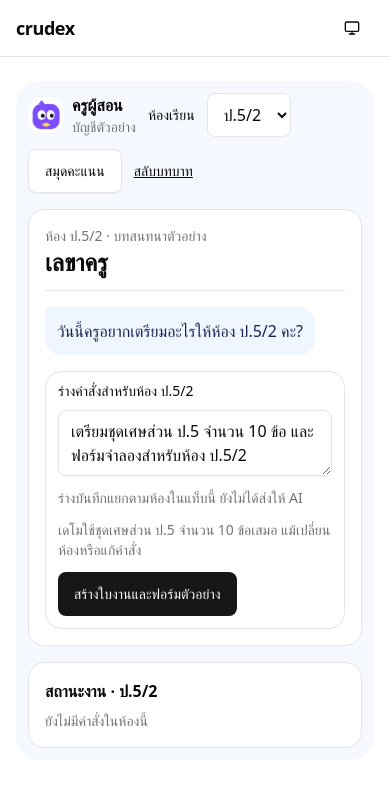
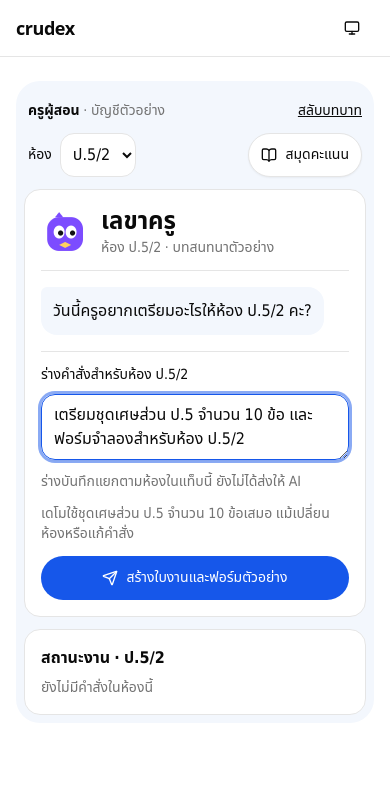
Before and after one commit to Chokchai-Fa/crudex, a React (Vite) app in the folder apps/web/: page /teacher in a window 390 px wide. Both pictures are taken after a click on the button "ใช้คำสั่งตัวอย่าง". Shown: the top 786 px of the page. Built offline with nearby package versions, Linux system fonts and the light colour scheme.

Commit message:
feat: clarify teacher chat replies and mobile composing

```diff
--- a/apps/web/src/features/workspace/form-card.tsx
+++ b/apps/web/src/features/workspace/form-card.tsx
@@ -19,13 +19,14 @@ export function FormCard({ room }: { room: string }) {
   }
 
   return (
-    <article className="min-w-0 space-y-3 rounded-lg border p-4">
+    <article className="min-w-0 space-y-3 rounded-2xl border p-4">
       <h2 className="font-semibold">ฟอร์มจำลอง · {room}</h2>
       <p className="text-sm">บวกและลบเศษส่วน · 10 ข้อ</p>
       {failed ? (
         <>
           <p role="status">จำลองการเตรียมฟอร์มไม่สำเร็จ</p>
           <Button
+            variant="outline"
             onClick={() => {
               setFailed(false);
               setMessage('ฟอร์มจำลองพร้อมแล้ว');
@@ -37,7 +38,7 @@ export function FormCard({ room }: { room: string }) {
       ) : (
         <>
           <div className="flex flex-wrap gap-2">
-            <Button asChild>
+            <Button asChild variant="outline">
               <a href={url} target="_blank" rel="noreferrer">
                 เปิดฟอร์ม
               </a>
--- a/apps/web/src/features/workspace/teacher-workspace.tsx
+++ b/apps/web/src/features/workspace/teacher-workspace.tsx
@@ -1,5 +1,6 @@
 import { Link } from '@tanstack/react-router';
-import { useState } from 'react';
+import { useRef, useState } from 'react';
+import { BookOpen, Send } from 'lucide-react';
 import { Button } from '@/components/ui/button';
 import { Label } from '@/components/ui/label';
 import { Textarea } from '@/components/ui/textarea';
@@ -19,6 +20,7 @@ export function TeacherWorkspace() {
   });
   const [draft, setDraft] = useState(() => sessionStorage.getItem(draftKey(room)) ?? '');
 
+  const draftInput = useRef<HTMLTextAreaElement>(null);
   const [pending, setPending] = useState<Record<string, boolean>>({});
   const [previewRoom, setPreviewRoom] = useState('');
   const worksheetKey = (name: string) => 'crudex.demo.worksheet.' + name;
@@ -48,56 +50,91 @@ export function TeacherWorkspace() {
   }
 
   return (
-    <section className="grid items-start gap-4 rounded-3xl bg-blue-50/60 p-3 dark:bg-slate-900 sm:p-5 lg:grid-cols-[10rem_minmax(0,1fr)_11rem] print:block print:bg-white print:p-0">
+    <section className="teacher-chat grid items-start gap-3 rounded-3xl bg-muted p-2 sm:gap-4 sm:p-5 lg:grid-cols-[10rem_minmax(0,1fr)_11rem] print:block print:bg-white print:p-0">
       <nav
         aria-label="พื้นที่ครู"
-        className="flex flex-wrap items-center gap-3 lg:flex-col lg:items-stretch print:hidden"
+        className="grid grid-cols-[1fr_auto] items-center gap-x-2 px-1 lg:flex lg:flex-col lg:items-stretch lg:gap-3 print:hidden"
       >
-        <div className="flex items-center gap-2">
-          <img src="/roles/teacher.png" alt="" width="36" height="36" className="rounded-xl" />
-          <div>
-            <p className="font-bold">ครูผู้สอน</p>
-            <p className="text-muted-foreground text-sm">บัญชีตัวอย่าง</p>
-          </div>
-        </div>
-        <Label htmlFor="room">ห้องเรียน</Label>
+        <p className="text-sm font-semibold">
+          ครูผู้สอน <span className="text-muted-foreground font-normal">· บัญชีตัวอย่าง</span>
+        </p>
+        <Link
+          to="/"
+          className="inline-flex min-h-11 items-center justify-end text-sm underline lg:order-last lg:justify-start"
+        >
+          สลับบทบาท
+        </Link>
+        <div className="flex items-center gap-2 lg:flex-col lg:items-stretch">
+          <Label htmlFor="room">ห้อง</Label>
           <select
             id="room"
             value={room}
             onChange={(event) => switchRoom(event.target.value)}
-          className="bg-background h-11 rounded-md border px-3"
+            className="bg-background h-11 rounded-xl border px-2"
           >
             {rooms.map((name) => (
               <option key={name}>{name}</option>
             ))}
           </select>
+        </div>
         <Button asChild variant="outline">
           <Link to="/gradebook" search={{ room }}>
+            <BookOpen aria-hidden="true" />
             สมุดคะแนน
           </Link>
         </Button>
-        <Link to="/" className="inline-flex min-h-11 items-center text-sm underline">
-          สลับบทบาท
-        </Link>
       </nav>
       <div className="min-w-0 space-y-4 rounded-2xl border bg-card p-4 sm:p-5 print:border-0 print:p-0">
-        <header className="border-b pb-3">
+        <header className="flex items-center gap-3 border-b pb-3">
+          <img
+            src="/roles/teacher.png"
+            alt=""
+            width="48"
+            height="48"
+            className="size-12 rounded-full object-cover"
+          />
+          <div>
+            <h1 className="text-2xl font-semibold">เลขาครู</h1>
             <p className="text-sm text-muted-foreground">ห้อง {room} · บทสนทนาตัวอย่าง</p>
-          <h1 className="text-2xl font-bold">เลขาครู</h1>
+          </div>
         </header>
         {!request && !pending[room] && (
-          <p className="w-fit rounded-2xl rounded-tl-sm bg-blue-50 p-3 text-blue-950">
+          <p className="w-fit rounded-2xl rounded-tl-sm bg-muted p-3">
             วันนี้ครูอยากเตรียมอะไรให้ห้อง {room} คะ?
           </p>
         )}
-        <div role="status">{pending[room] && 'กำลังเตรียมใบงานสำหรับ ' + room}</div>
+        <div role="status" className="empty:sr-only">
+          {pending[room] && 'กำลังเตรียมใบงานและฟอร์มตัวอย่างสำหรับ ' + room}
+        </div>
         {request && !pending[room] && (
           <div className="space-y-3">
-            <p className="ms-auto w-fit max-w-full break-words rounded-2xl rounded-tr-sm bg-blue-100 p-3 text-blue-950">
+            <p className="ms-auto w-fit max-w-full break-words rounded-2xl rounded-tr-sm bg-accent p-3 text-accent-foreground">
               คำสั่งล่าสุด · {request}
             </p>
-            <div className="grid gap-4 xl:grid-cols-2">
-              <article className="space-y-3 rounded-lg border p-4">
+            <div className="flex items-start gap-2">
+              <img
+                src="/roles/teacher.png"
+                alt=""
+                width="32"
+                height="32"
+                className="size-8 rounded-full object-cover"
+              />
+              <div className="min-w-0">
+                <p className="text-sm font-semibold">เลขาครู</p>
+                <p className="mt-1 rounded-2xl rounded-tl-sm bg-muted p-3">
+                  เตรียมชุดเศษส่วนให้ห้อง {room} แล้วค่ะ ตรวจใบงาน A4 และฟอร์มจำลองได้ด้านล่าง
+                </p>
+                <Button
+                  variant="link"
+                  className="lg:hidden"
+                  onClick={() => draftInput.current?.focus()}
+                >
+                  พิมพ์คำสั่งต่อ
+                </Button>
+              </div>
+            </div>
+            <div className="grid gap-3 xl:grid-cols-2">
+              <article className="space-y-3 rounded-2xl border p-4">
                 <h2 className="font-semibold">ใบงาน A4 · {room}</h2>
                 <p className="text-sm">บวกและลบเศษส่วน · 10 ข้อ</p>
                 <Button
@@ -113,12 +150,13 @@ export function TeacherWorkspace() {
             {previewRoom === room && <Worksheet room={room} />}
           </div>
         )}
-        <div className="space-y-3 rounded-2xl border p-3">
+        <div className="space-y-3 border-t pt-4">
           <Label htmlFor="draft">ร่างคำสั่งสำหรับห้อง {room}</Label>
           <Textarea
             id="draft"
+            ref={draftInput}
             rows={4}
-            className="md:text-base"
+            className="scroll-mt-20 rounded-xl text-base md:text-base"
             placeholder="อยากเตรียมอะไรให้ห้องนี้?"
             value={draft}
             onChange={(event) => edit(event.target.value)}
@@ -131,16 +169,23 @@ export function TeacherWorkspace() {
               <p className="text-muted-foreground text-sm">
                 เดโมใช้ชุดเศษส่วน ป.5 จำนวน 10 ข้อเสมอ แม้เปลี่ยนห้องหรือแก้คำสั่ง
               </p>
-              <Button disabled={!draft.trim() || pending[room]} onClick={prepareWorksheet}>
+              <Button
+                className="w-full sm:w-auto"
+                disabled={!draft.trim() || pending[room]}
+                onClick={prepareWorksheet}
+              >
+                <Send aria-hidden="true" />
                 สร้างใบงานและฟอร์มตัวอย่าง
               </Button>
             </>
           )}
           {!draft && (
             <Button
-              onClick={() =>
-                edit('เตรียมชุดเศษส่วน ป.5 จำนวน 10 ข้อ และฟอร์มจำลองสำหรับห้อง ' + room)
-              }
+              className="w-full sm:w-auto"
+              onClick={() => {
+                edit('เตรียมชุดเศษส่วน ป.5 จำนวน 10 ข้อ และฟอร์มจำลองสำหรับห้อง ' + room);
+                draftInput.current?.focus();
+              }}
             >
               ใช้คำสั่งตัวอย่าง
             </Button>
--- a/apps/web/src/features/workspace/worksheet.tsx
+++ b/apps/web/src/features/workspace/worksheet.tsx
@@ -26,7 +26,7 @@ export function Worksheet({ room }: { room: string }) {
           ))}
         </ol>
       </details>
-      <Button className="print:hidden" onClick={() => window.print()}>
+      <Button variant="outline" className="print:hidden" onClick={() => window.print()}>
         พิมพ์ใบงาน A4
       </Button>
     </article>
--- a/apps/web/src/styles/globals.css
+++ b/apps/web/src/styles/globals.css
@@ -115,3 +115,25 @@
     @apply bg-background text-foreground min-h-dvh font-sans antialiased;
   }
 }
+
+/* Paper 01 conversation colors, scoped to the teacher workspace. */
+.teacher-chat {
+  --primary: oklch(0.52 0.23 263);
+  --primary-foreground: white;
+  --ring: var(--primary);
+  --muted: oklch(0.975 0.009 255);
+  --accent: oklch(0.93 0.04 258);
+  --accent-foreground: oklch(0.31 0.09 260);
+  font-family: 'Inter Variable', 'Noto Sans Thai', Thonburi, Tahoma, sans-serif;
+}
+.dark .teacher-chat {
+  --primary: oklch(0.79 0.11 259);
+  --primary-foreground: oklch(0.2 0.05 259);
+  --muted: oklch(0.23 0.022 258);
+  --accent: oklch(0.32 0.065 258);
+  --accent-foreground: oklch(0.95 0.02 258);
+}
+.teacher-chat [data-slot='button'] {
+  min-height: 2.75rem;
+  border-radius: 9999px;
+}
```
Also changed, not shown: 1 other file (tests, documents, lock files or other folders). Lines whose indentation alone changed are shown as unchanged.
